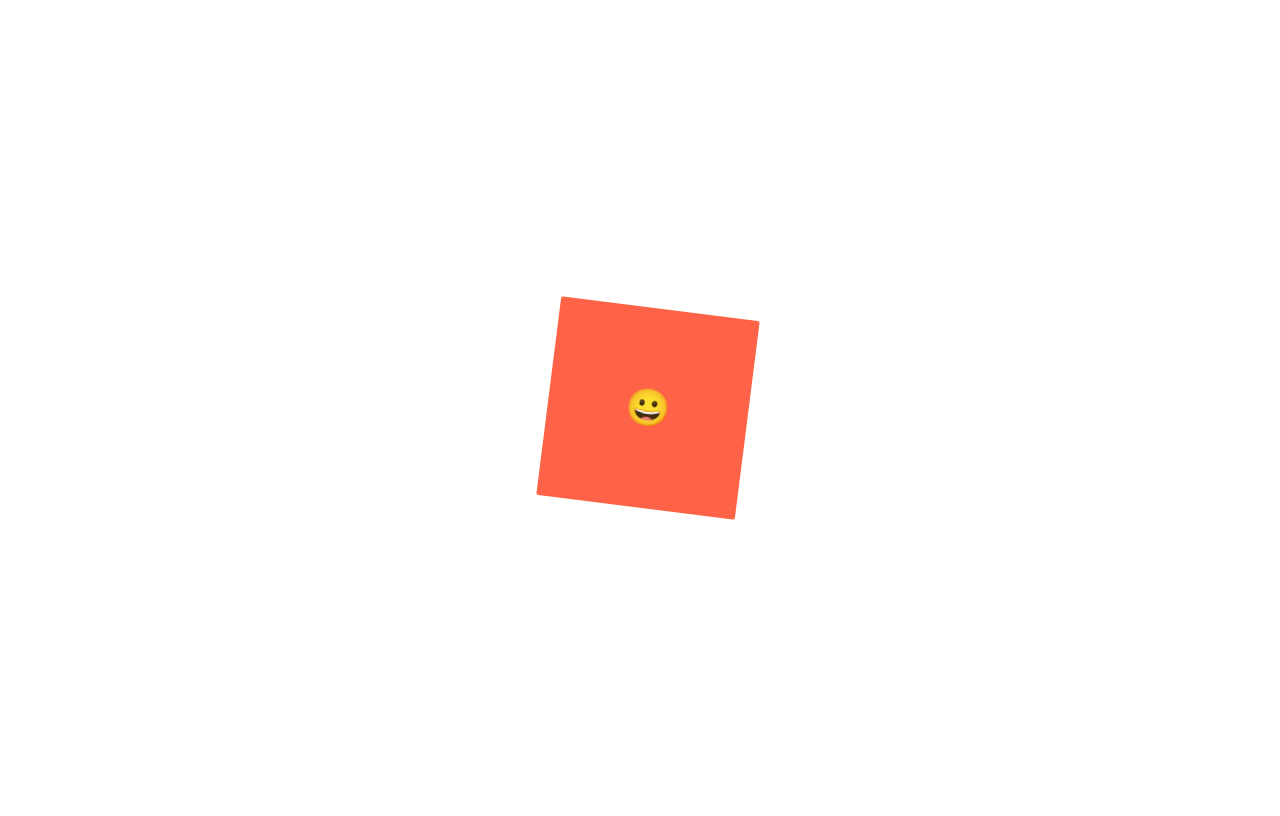
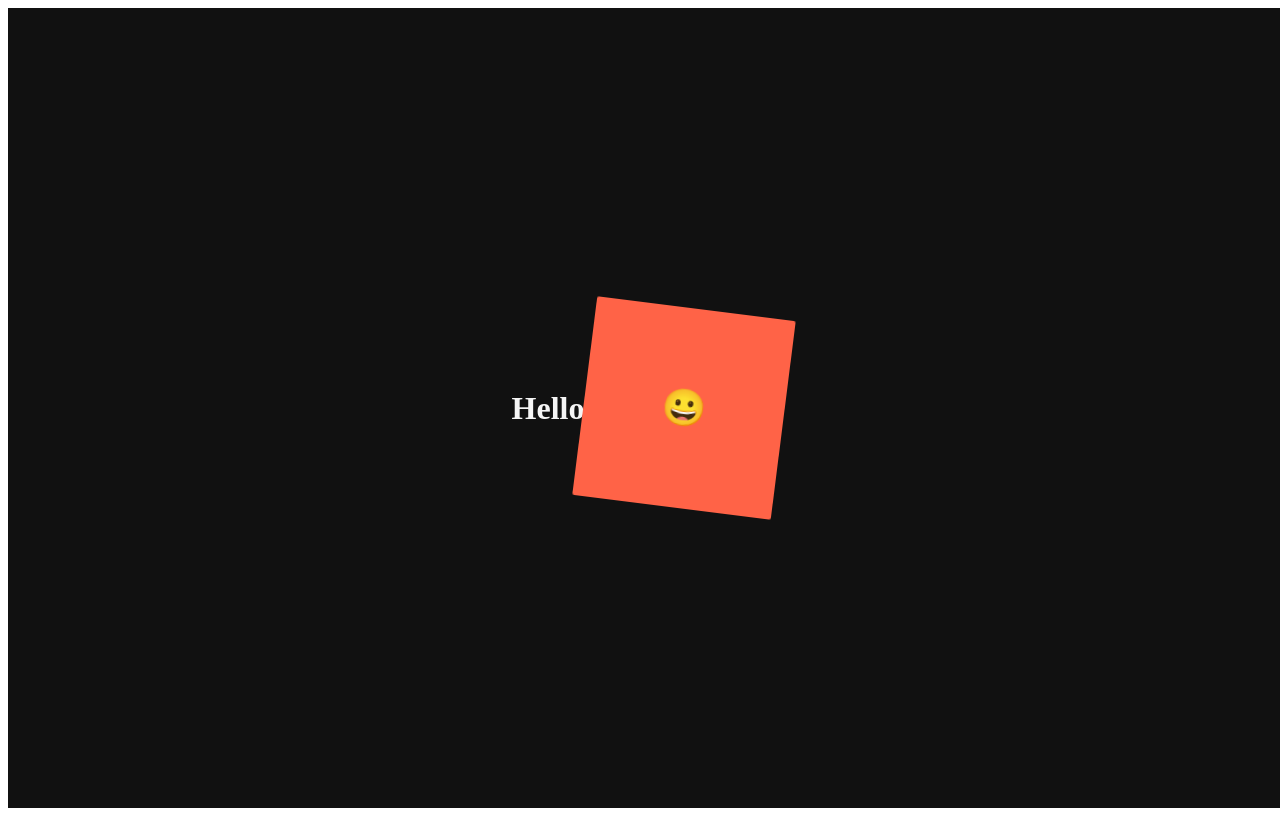
Before and after one commit to DINGUNOTE/react-master-class, a React (Create React App) app in the folder class-one/: page / in a window 1280 px wide. Built offline with nearby package versions, Linux system fonts and the light colour scheme.

Commit message:
feat: Theming 기능 추가

```diff
--- a/class-one/src/App.js
+++ b/class-one/src/App.js
@@ -1,4 +1,4 @@
-import styled, {keyframes} from "styled-components";
+import styled, { keyframes } from 'styled-components';
 
 const Wrapper = styled.div`
   display: flex;
@@ -6,7 +6,8 @@ const Wrapper = styled.div`
   justify-content: center;
   width: 100vw;
   height: 100vh;
-  overflow:hidden;
+  background: ${(props) => props.theme.backgroundColor};
+  overflow: hidden;
 `;
 
 const rotateAni = keyframes`
@@ -36,26 +37,30 @@ const Box = styled.div`
   height: 200px;
   background-color: tomato;
   animation: ${rotateAni} 2s linear infinite;
-  ${Emoji}{
-    &:hover{
+  ${Emoji} {
+    &:hover {
       transform: scale(1.5);
       transition: 0.3s ease;
     }
-    &:active{
+    &:active {
       opacity: 0;
     }
   }
-`
+`;
 
+const Title = styled.h1`
+  color: ${(props) => props.theme.textColor};
+`;
 
 const App = () => {
   return (
     <Wrapper>
+      <Title>Hello</Title>
       <Box>
         <Emoji as="p">😀</Emoji>
       </Box>
     </Wrapper>
   );
-}
+};
 
 export default App;
--- a/class-one/src/index.js
+++ b/class-one/src/index.js
@@ -1,10 +1,23 @@
 import React from 'react';
 import ReactDOM from 'react-dom/client';
 import App from './App';
+import { ThemeProvider } from 'styled-components';
+
+const darkTheme = {
+  textColor: 'whitesmoke',
+  backgroundColor: '#111',
+};
+
+const lightTheme = {
+  textColor: '#111',
+  backgroundColor: 'whitesmoke',
+};
 
 const root = ReactDOM.createRoot(document.getElementById('root'));
 root.render(
   <React.StrictMode>
-    <App />
+    <ThemeProvider theme={darkTheme}>
+      <App />
+    </ThemeProvider>
   </React.StrictMode>
 );
```
